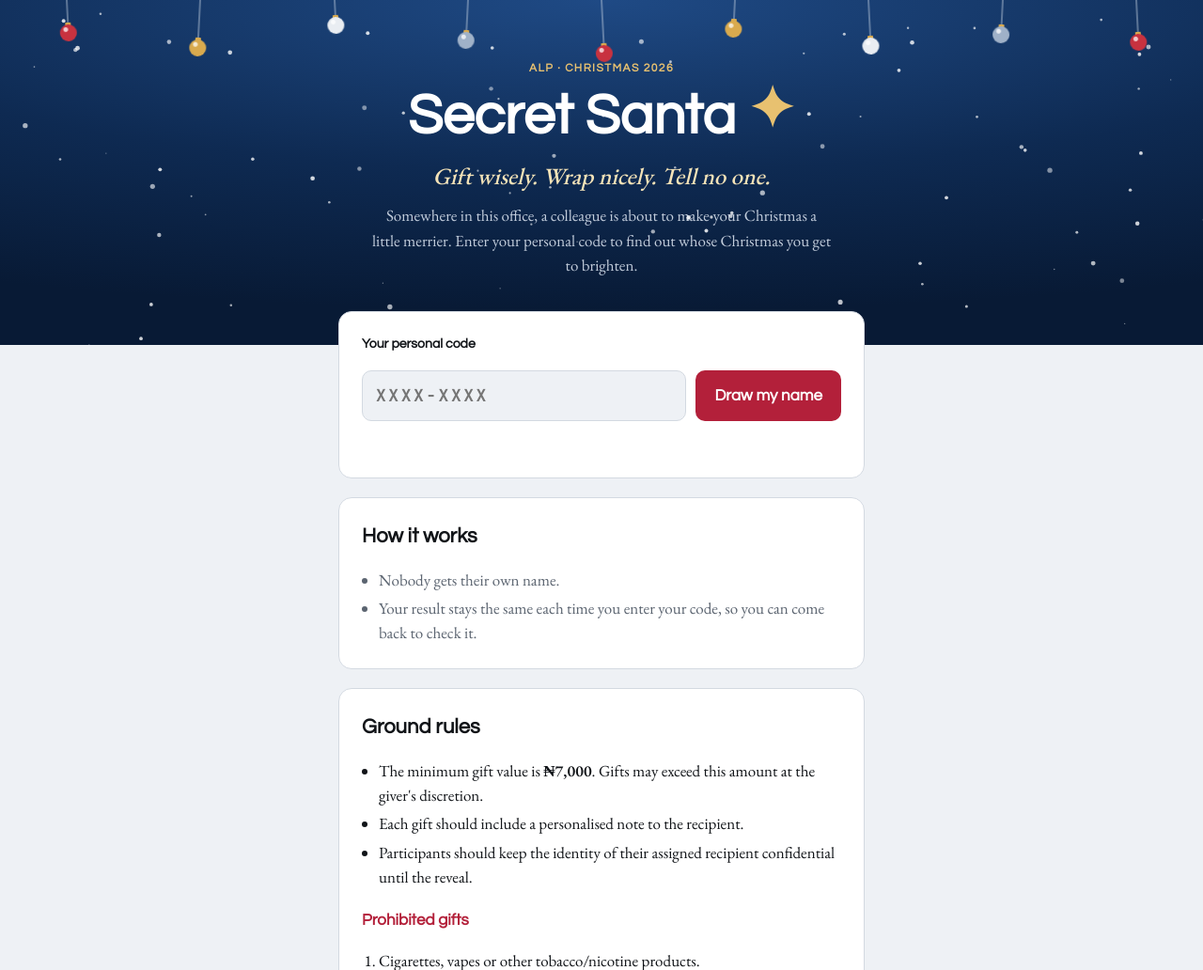
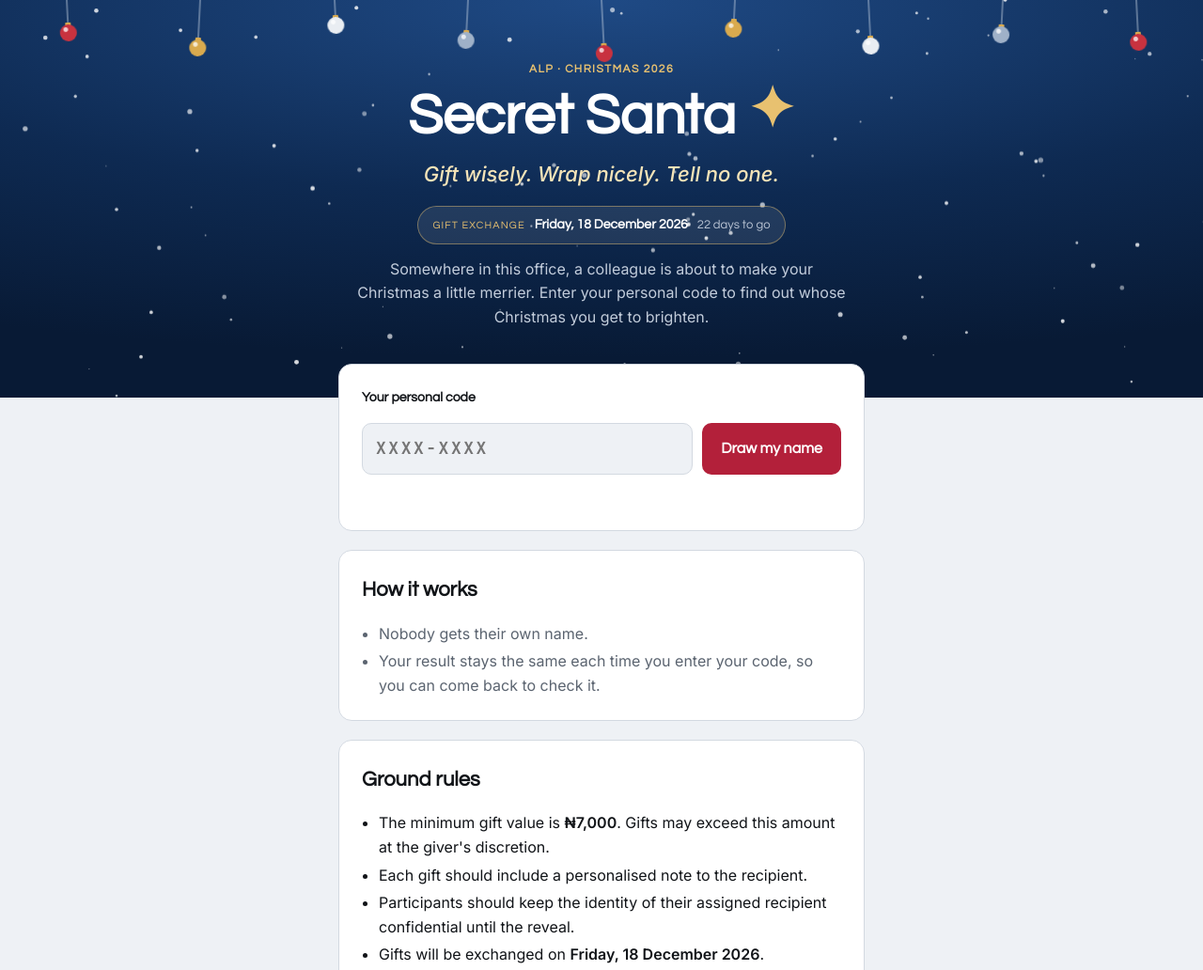
Before and after one commit to FaithfulGodwin/ALPGroup-secret-santa-2026, a plain HTML site: page index.html in a window 1280 px wide. Shown: the top 1032 px of the page at 94% size. Drawn offline with nearby package versions, Linux system fonts and the light colour scheme.

Commit message:
Add files via upload

```diff
--- a/index.html
+++ b/index.html
@@ -4,14 +4,14 @@
 <meta charset="utf-8">
 <meta name="viewport" content="width=device-width,initial-scale=1">
 <title>ALP Secret Santa 2026</title>
-<link rel="stylesheet" href="https://fonts.googleapis.com/css2?family=EB+Garamond:wght@400;500;600&family=Questrial&family=JetBrains+Mono:wght@500;700&display=swap">
+<link rel="stylesheet" href="https://fonts.googleapis.com/css2?family=Inter:ital,wght@0,400;0,500;0,600;1,400;1,500&family=Questrial&family=JetBrains+Mono:wght@500;700&display=swap">
 <style>
 /* Layout: one centred card on a pine ground; the draw reveals as a folded slip opening. */
 :root{
   --bg:#EEF1F5; --surface:#FFFFFF; --ink:#111418; --muted:#5B6470; --line:#D3D9E1;
   --pine:#0E2A52; --pine-ink:#FFFFFF; --berry:#B3203A; --gold:#B8862A; --slip:#FBF8F0;
   --display:"Century Gothic","CenturyGothic","Questrial",ui-sans-serif,system-ui,sans-serif;
-  --body:"EB Garamond",Garamond,"Times New Roman",serif;
+  --body:"Aptos","Aptos Display","Inter","Segoe UI",ui-sans-serif,system-ui,sans-serif;
   --mono:"JetBrains Mono",ui-monospace,Menlo,Consolas,monospace;
 }
 @media (prefers-color-scheme:dark){:root:not([data-theme="light"]){
@@ -22,7 +22,7 @@
   --pine:#2D5A9B; --pine-ink:#FFFFFF; --berry:#E4566C; --gold:#D9AA4E; --slip:#1A212C; color-scheme:dark}
 *{box-sizing:border-box}
 [hidden]{display:none!important}
-body{margin:0;background:var(--bg);color:var(--ink);font-family:var(--body);font-size:17px;line-height:1.55;padding-block:0 56px}
+body{margin:0;background:var(--bg);color:var(--ink);font-family:var(--body);font-size:16px;line-height:1.6;padding-block:0 56px}
 .wrap{max-width:560px;margin:0 auto;display:flex;flex-direction:column;gap:20px;padding-left:max(16px,env(safe-area-inset-left,0px));padding-right:max(16px,env(safe-area-inset-right,0px))}
 #draw{max-width:none;padding:0;gap:0}
 #draw>.inner{max-width:592px;width:100%;margin:-36px auto 0;display:flex;flex-direction:column;gap:20px;padding-left:max(16px,env(safe-area-inset-left,0px));padding-right:max(16px,env(safe-area-inset-right,0px));position:relative;z-index:2}
@@ -57,7 +57,12 @@ button:focus-visible,input:focus-visible{outline:3px solid var(--gold);outline-o
 .hero .eyebrow{color:#E8C170;font-family:var(--display)}
 .hero h1{color:#FFFFFF;font-size:clamp(38px,10vw,60px)}
 .hero h1 .star{color:#E8C170;display:inline-block;transform:translateY(-.1em)}
-.tagline{font-family:var(--body);font-style:italic;font-weight:500;font-size:clamp(18px,4.6vw,22px);color:#F4E3B8;margin:2px 0 0;font-size:clamp(20px,5vw,25px);text-wrap:balance}
+.tagline{font-family:var(--body);font-style:italic;font-weight:500;font-size:clamp(18px,4.6vw,22px);color:#F4E3B8;margin:2px 0 0;font-size:clamp(18px,4.6vw,22px);text-wrap:balance}
+.when{display:inline-flex;flex-wrap:wrap;justify-content:center;align-items:baseline;gap:4px 10px;margin:6px 0 4px;padding:8px 16px;border-radius:999px;background:rgba(255,255,255,.09);border:1px solid rgba(232,193,112,.45);font-family:var(--display);font-size:14px}
+.when span{color:#E8C170;text-transform:uppercase;letter-spacing:.1em;font-size:11px}
+.when b{color:#FFFFFF;font-weight:600}
+.when em{font-style:normal;color:rgba(225,233,244,.8);font-size:13px}
+.when em:empty{display:none}
 .hero .lede{color:rgba(225,233,244,.86);text-wrap:pretty}
 .festive-foot{text-align:center;color:var(--muted);font-size:14px;margin:8px 0 0}
 .festive-foot b{font-family:var(--display);color:var(--berry);font-size:18px;display:block}
@@ -97,6 +102,7 @@ h3{font-family:var(--display);font-weight:700;font-size:17px;margin:4px 0 0;colo
       <span class="eyebrow">ALP · Christmas 2026</span>
       <h1>Secret Santa <span class="star" aria-hidden="true">✦</span></h1>
       <p class="tagline">Gift wisely. Wrap nicely. Tell no one.</p>
+      <p class="when"><span>Gift exchange</span><b>Friday, 18 December 2026</b><em id="countdown"></em></p>
       <p class="lede">Somewhere in this office, a colleague is about to make your Christmas a little merrier. Enter your personal code to find out whose Christmas you get to brighten.</p>
     </div>
   </header>
@@ -123,6 +129,7 @@ h3{font-family:var(--display);font-weight:700;font-size:17px;margin:4px 0 0;colo
       <li>The minimum gift value is <b>₦7,000</b>. Gifts may exceed this amount at the giver's discretion.</li>
       <li>Each gift should include a personalised note to the recipient.</li>
       <li>Participants should keep the identity of their assigned recipient confidential until the reveal.</li>
+      <li>Gifts will be exchanged on <b>Friday, 18 December 2026</b>.</li>
     </ul>
     <h3>Prohibited gifts</h3>
     <ol class="rules ink">
@@ -228,6 +235,12 @@ $('q').addEventListener('input',render);
   size(); draw(); addEventListener('resize',()=>{size();draw();});
   if(!still){ requestAnimationFrame(step); setInterval(()=>{ if(waiting&&!document.getElementById('draw').hidden){waiting=false;requestAnimationFrame(step);} },500); }
 })();
+(function(){
+  const el=document.getElementById('countdown'); if(!el) return;
+  let y,m,d; try{ const p=new Intl.DateTimeFormat('en-CA',{timeZone:'Africa/Lagos',year:'numeric',month:'2-digit',day:'2-digit'}).format(new Date()).split('-'); y=+p[0];m=+p[1]-1;d=+p[2]; }catch(_){ const n=new Date(); y=n.getFullYear();m=n.getMonth();d=n.getDate(); }
+  const days=Math.round((Date.UTC(2026,11,18)-Date.UTC(y,m,d))/864e5);
+  el.textContent=days>1?days+' days to go':days===1?'Tomorrow!':days===0?'Today!':'';
+})();
 </script>
 
 </body>
```
